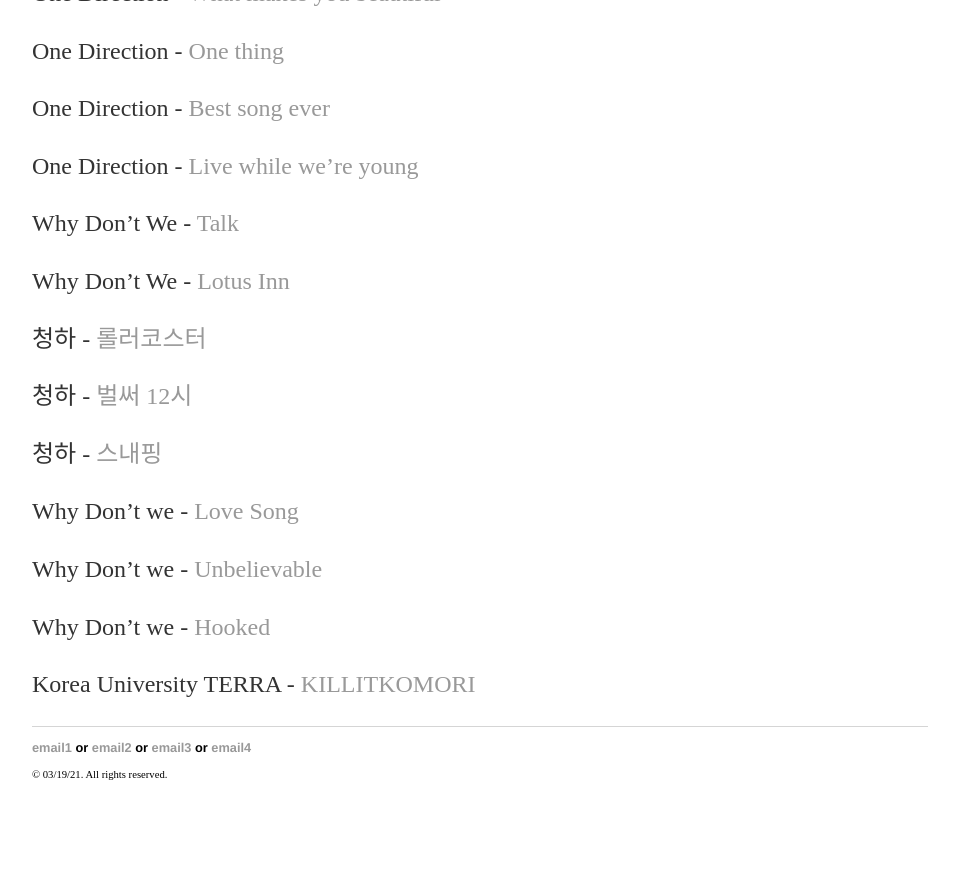
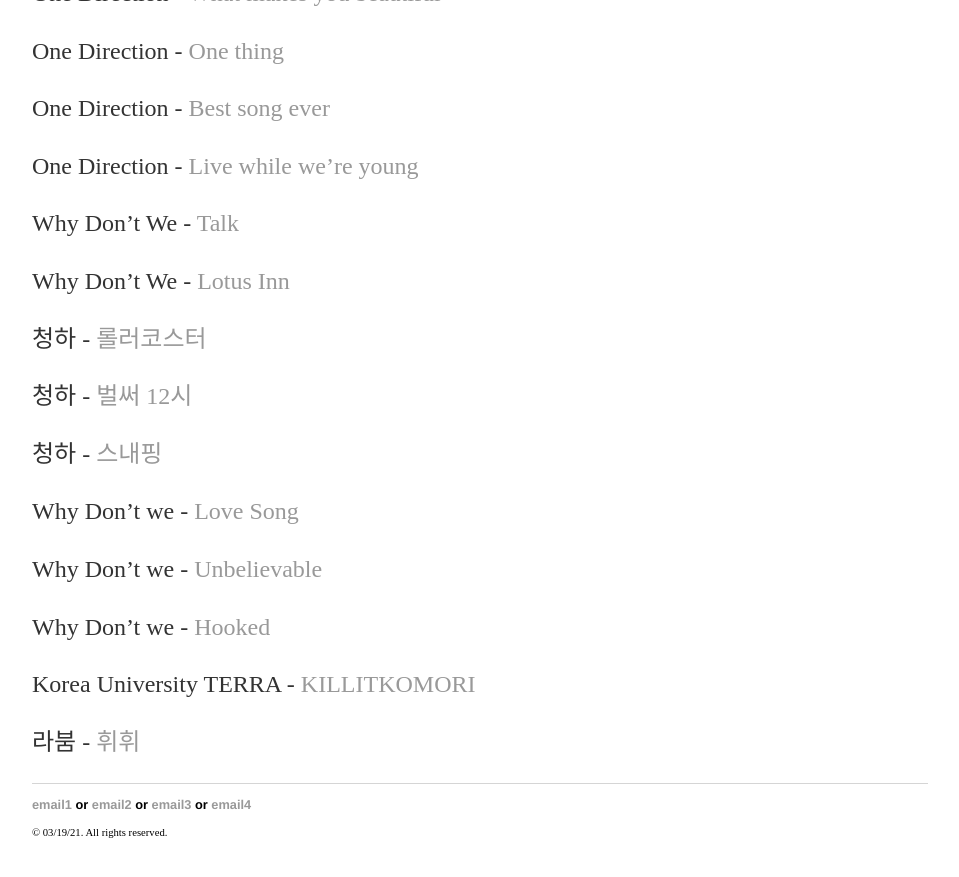
Before and after one commit to yjkweon24/yjkweon24.github.io, a Jekyll site: the page built from _posts/2018-10-23-songs-that-i-love.md, in a window 1280 px wide and 900 px high, scrolled down 10979 px. Shown: the top 877 px of the window, without its empty margins (160-1119 px from the left). Built offline with Jekyll 4.4.1, drawn with Linux system fonts in a browser that asks for light colours; before the commit the page ends 11821 px from its top, so only the background shows below that.

Commit message:
Update 2018-10-23-songs-that-i-love.md

```diff
--- a/_posts/2018-10-23-songs-that-i-love.md
+++ b/_posts/2018-10-23-songs-that-i-love.md
@@ -395,3 +395,5 @@
 Why Don't we - [Hooked](https://www.youtube.com/watch?v=c-SqoSNk3vI&list=RDhCbahb-Dwtc&index=5&ab_channel=WhyDon%27tWe-Topic)
 
 Korea University TERRA - [KILLITKOMORI](https://youtu.be/Ius_HOcUIWY)
+
+라붐 - [휘휘](https://youtu.be/YgrA_9wD590)
```
